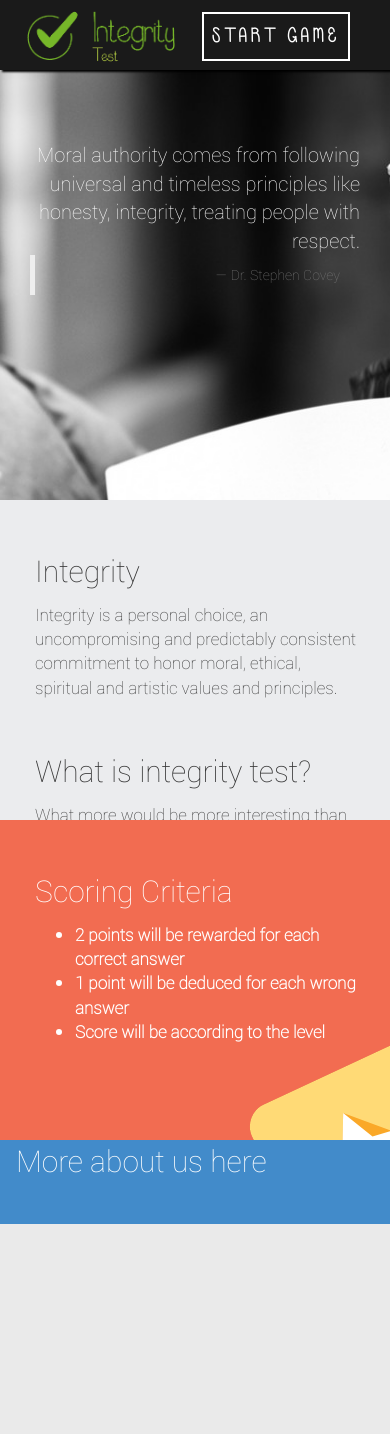
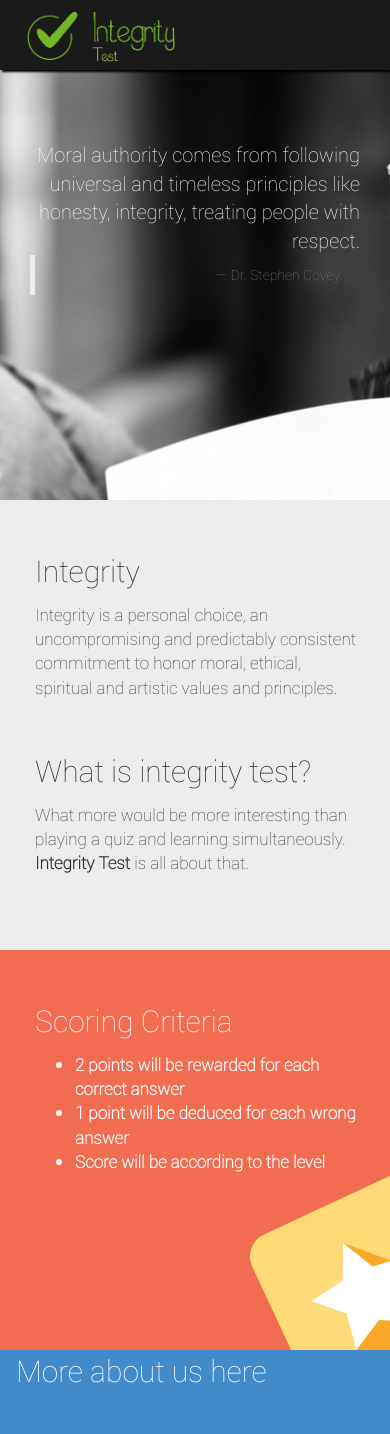
Before and after one commit to Acesmndr/Integrity-Test, a PHP site: page / in a window 390 px wide. Before the commit the page ends 1224 px from the top, so only its background shows below. Run offline with PHP 8.4, Linux system fonts and the light colour scheme; some web fonts are replaced.

Commit message:
made some more responsive

```diff
--- a/css/main.css
+++ b/css/main.css
@@ -36,7 +36,6 @@
 	position: fixed;
 	z-index: 3;
 }
-@media (min-device-width: 200px){
 	.start{
 		float: right;
 		margin: 12px 40px 0 0;
@@ -59,6 +58,36 @@
 		-moz-transition: all 0.4s ease-in-out;
 		-o-transition: all 0.4s ease-in-out;
 		transition: all 0.4s ease-in-out;
+	}
+@media screen and (max-width: 600px){
+	.start{
+		float: right;
+		margin: 12px 40px 0 0;
+		background: transparent;
+		outline: none;
+		border: 2px solid #fff;
+		font-family: LittleMissPriss;
+		font-size: 20px;
+		letter-spacing: 5px;
+		padding: 8px;
+		text-transform: lowercase;
+		-webkit-transition: all 0.4s ease-in-out;
+		-moz-transition: all 0.4s ease-in-out;
+		-o-transition: all 0.4s ease-in-out;
+		transition: all 0.4s ease-in-out;
+	}
+	.start:hover{
+		color: #344;
+		background: #fff;
+		-webkit-transition: all 0.4s ease-in-out;
+		-moz-transition: all 0.4s ease-in-out;
+		-o-transition: all 0.4s ease-in-out;
+		transition: all 0.4s ease-in-out;
+	}
+}
+@media screen and (max-width: 400px){
+	.start{
+		display: none;
 	}
 }
 #logobackground{
@@ -98,11 +127,82 @@
 		-moz-transition: all 300ms ease-in-out;
 		-webkit-transition: all 300ms ease-in-out;
 	}
-@media screen and (max-width: 782px){
+@media screen and (max-width: 1100px){
+	.aboutIntegrity1{
+		width: 50%;
+		height: 350px;
+		float: left;
+		background: #ebecee;
+		padding-bottom: 30px;
+		transition: all 300ms ease-in-out;
+		-o-transition: all 300ms ease-in-out;
+		-moz-transition: all 300ms ease-in-out;
+		-webkit-transition: all 300ms ease-in-out;
+	}
+	.aboutIntegrity2{
+		width: 50%;
+		height:  350px;
+		float: left;
+		background: #f26c51;
+		padding-bottom: 30px;
+		transition: all 300ms ease-in-out;
+		-o-transition: all 300ms ease-in-out;
+		-moz-transition: all 300ms ease-in-out;
+		-webkit-transition: all 300ms ease-in-out;
+	}
+}
+@media screen and (max-width: 1024px){
+	.aboutIntegrity1{
+		width: 50%;
+		height: 400px;
+		float: left;
+		background: #ebecee;
+		padding-bottom: 30px;
+		transition: all 300ms ease-in-out;
+		-o-transition: all 300ms ease-in-out;
+		-moz-transition: all 300ms ease-in-out;
+		-webkit-transition: all 300ms ease-in-out;
+	}
+	.aboutIntegrity2{
+		width: 50%;
+		height:  400px;
+		float: left;
+		background: #f26c51;
+		padding-bottom: 30px;
+		transition: all 300ms ease-in-out;
+		-o-transition: all 300ms ease-in-out;
+		-moz-transition: all 300ms ease-in-out;
+		-webkit-transition: all 300ms ease-in-out;
+	}
+}
+@media screen and (max-width: 900px){
+	.aboutIntegrity1{
+		width: 50%;
+		height: 400px;
+		float: left;
+		background: #ebecee;
+		padding-bottom: 30px;
+		transition: all 300ms ease-in-out;
+		-o-transition: all 300ms ease-in-out;
+		-moz-transition: all 300ms ease-in-out;
+		-webkit-transition: all 300ms ease-in-out;
+	}
+	.aboutIntegrity2{
+		width: 50%;
+		height:  400px;
+		float: left;
+		background: #f26c51;
+		padding-bottom: 30px;
+		transition: all 300ms ease-in-out;
+		-o-transition: all 300ms ease-in-out;
+		-moz-transition: all 300ms ease-in-out;
+		-webkit-transition: all 300ms ease-in-out;
+	}
+}
+@media screen and (max-width: 850px){
 	.aboutIntegrity1{
 		width: 100%;
-		min-height: 300px;
-		max-height: 320px;
+		height: 360px;
 		float: left;
 		background: #ebecee;
 		padding-bottom: 30px;
@@ -113,8 +213,127 @@
 	}
 	.aboutIntegrity2{
 		width: 100%;
-		min-height: 300px;
-		max-height:  320px;
+		height:  360px;
+		float: left;
+		background: #f26c51;
+		padding-bottom: 30px;
+		transition: all 300ms ease-in-out;
+		-o-transition: all 300ms ease-in-out;
+		-moz-transition: all 300ms ease-in-out;
+		-webkit-transition: all 300ms ease-in-out;
+	}
+}
+@media screen and (max-width: 782px){
+	.aboutIntegrity1{
+		width: 100%;
+		height: 370px;
+		float: left;
+		background: #ebecee;
+		padding-bottom: 30px;
+		transition: all 300ms ease-in-out;
+		-o-transition: all 300ms ease-in-out;
+		-moz-transition: all 300ms ease-in-out;
+		-webkit-transition: all 300ms ease-in-out;
+	}
+	.aboutIntegrity2{
+		width: 100%;
+		height:  350px;
+		float: left;
+		background: #f26c51;
+		padding-bottom: 30px;
+		transition: all 300ms ease-in-out;
+		-o-transition: all 300ms ease-in-out;
+		-moz-transition: all 300ms ease-in-out;
+		-webkit-transition: all 300ms ease-in-out;
+	}
+}
+@media screen and (max-width: 602px){
+	.aboutIntegrity1{
+		width: 100%;
+		height: 380px;
+		float: left;
+		background: #ebecee;
+		padding-bottom: 30px;
+		transition: all 300ms ease-in-out;
+		-o-transition: all 300ms ease-in-out;
+		-moz-transition: all 300ms ease-in-out;
+		-webkit-transition: all 300ms ease-in-out;
+	}
+	.aboutIntegrity2{
+		width: 100%;
+		height:  400px;
+		float: left;
+		background: #f26c51;
+		padding-bottom: 30px;
+		transition: all 300ms ease-in-out;
+		-o-transition: all 300ms ease-in-out;
+		-moz-transition: all 300ms ease-in-out;
+		-webkit-transition: all 300ms ease-in-out;
+	}
+}
+@media screen and (max-width: 500px){
+	.aboutIntegrity1{
+		width: 100%;
+		height: 400px;
+		float: left;
+		background: #ebecee;
+		padding-bottom: 30px;
+		transition: all 300ms ease-in-out;
+		-o-transition: all 300ms ease-in-out;
+		-moz-transition: all 300ms ease-in-out;
+		-webkit-transition: all 300ms ease-in-out;
+	}
+	.aboutIntegrity2{
+		width: 100%;
+		height:  400px;
+		float: left;
+		background: #f26c51;
+		padding-bottom: 30px;
+		transition: all 300ms ease-in-out;
+		-o-transition: all 300ms ease-in-out;
+		-moz-transition: all 300ms ease-in-out;
+		-webkit-transition: all 300ms ease-in-out;
+	}
+}
+@media screen and (max-width: 400px){
+	.aboutIntegrity1{
+		width: 100%;
+		height: 450px;
+		float: left;
+		background: #ebecee;
+		padding-bottom: 30px;
+		transition: all 300ms ease-in-out;
+		-o-transition: all 300ms ease-in-out;
+		-moz-transition: all 300ms ease-in-out;
+		-webkit-transition: all 300ms ease-in-out;
+	}
+	.aboutIntegrity2{
+		width: 100%;
+		height:  400px;
+		float: left;
+		background: #f26c51;
+		padding-bottom: 30px;
+		transition: all 300ms ease-in-out;
+		-o-transition: all 300ms ease-in-out;
+		-moz-transition: all 300ms ease-in-out;
+		-webkit-transition: all 300ms ease-in-out;
+	}
+}
+@media screen and (max-width: 300px){
+	.aboutIntegrity1{
+		width: 100%;
+		height: 550px;
+		float: left;
+		background: #ebecee;
+		padding-bottom: 30px;
+		transition: all 300ms ease-in-out;
+		-o-transition: all 300ms ease-in-out;
+		-moz-transition: all 300ms ease-in-out;
+		-webkit-transition: all 300ms ease-in-out;
+	}
+	.aboutIntegrity2{
+		width: 100%;
+		height:  400px;
 		float: left;
 		background: #f26c51;
 		padding-bottom: 30px;
```
